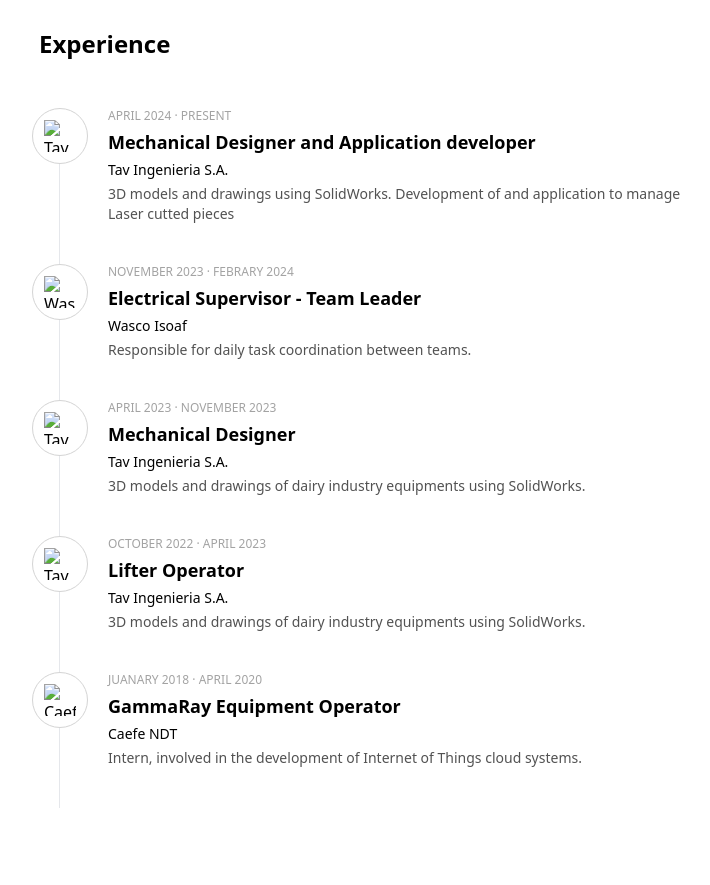
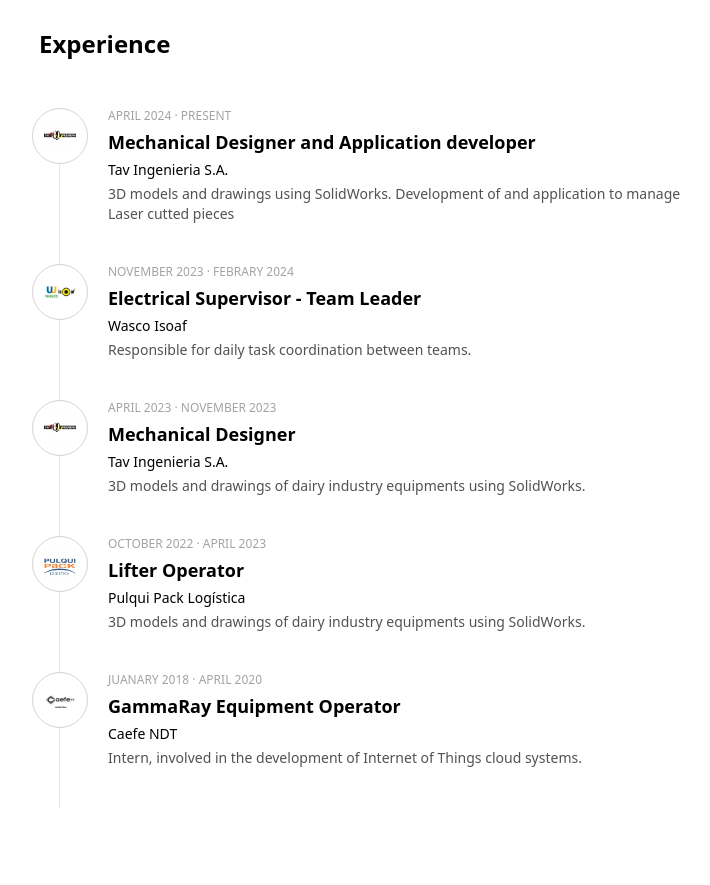
Before and after one commit to FJCon/portfolio, an Astro site: page /portfolio/about in a window 1280 px wide. Shown: the part 780-1665 px from the top of the page, without its empty margins (265-975 px from the left). Built offline with nearby package versions, Linux system fonts and the light colour scheme; Astro itself is replaced by a stand-in of ours.

Commit message:
images and experience

```diff
--- a/src/collections/experiences.json
+++ b/src/collections/experiences.json
@@ -4,35 +4,35 @@
 		"role": "Mechanical Designer and Application developer",
 		"company": "Tav Ingenieria S.A.",
 		"description": "3D models and drawings using SolidWorks. Development of and application to manage Laser cutted pieces",
-		"logo": ""
+		"logo": "/portfolio/assets/images/experiences/tav.png"
 	},
 	{
 		"dates": "November 2023 · Febrary 2024",
 		"role": "Electrical Supervisor - Team Leader",
 		"company": "Wasco Isoaf",
 		"description": "Responsible for daily task coordination between teams.",
-		"logo": ""
+		"logo": "/portfolio/assets/images/experiences/wasco-isoaf.png"
 	},
 	{
 		"dates": "April 2023 · November 2023",
 		"role": "Mechanical Designer",
 		"company": "Tav Ingenieria S.A.",
 		"description": "3D models and drawings of dairy industry equipments using SolidWorks.",
-		"logo": ""
+		"logo": "/portfolio/assets/images/experiences/tav.png"
 	},
 	{
 		"dates": "October 2022 · April 2023",
 		"role": "Lifter Operator",
-		"company": "Tav Ingenieria S.A.",
+		"company": "Pulqui Pack Logística",
 		"description": "3D models and drawings of dairy industry equipments using SolidWorks.",
-		"logo": ""
+		"logo": "/portfolio/assets/images/experiences/pulqui.png"
 	},
 	{
 		"dates": "Juanary 2018 · April 2020 ",
 		"role": "GammaRay Equipment Operator",
 		"company": "Caefe NDT",
 		"description": "Intern, involved in the development of Internet of Things cloud systems.",
-		"logo": ""
+		"logo": "/portfolio/assets/images/experiences/caefe.png"
 	}
 
 ]
--- a/src/pages/index.astro
+++ b/src/pages/index.astro
@@ -39,7 +39,7 @@
           <li>SQL Data Bases</li>
           <li>and more...</li>
         </ul>
-        <Button text="Contact me" link="conilfernando@gmail.com" />
+        <Button text="Contact me" link="https://www.linkedin.com/in/fernando-conil-608913185/" />
       </div>
       <div
         class="relative justify-end hidden w-full mt-10 md:flex md:pl-10 md:w-1/2 md:mt-0 md:translate-y-4 xl:translate-y-0"
```
Also changed, not shown: public/assets/images/experiences/caefe.png (added), public/assets/images/experiences/pulqui.png (added), public/assets/images/experiences/tav.png (added), public/assets/images/experiences/wasco-isoaf.png (added).
